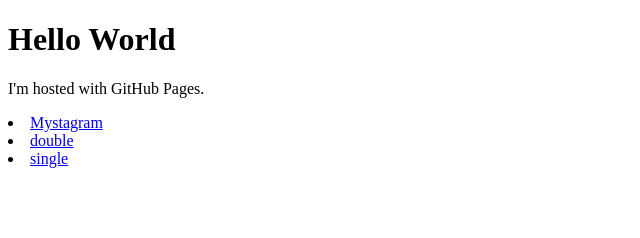
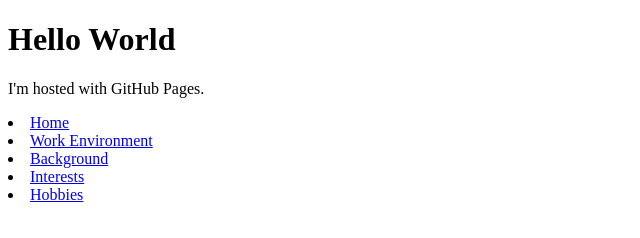
Before and after one commit to shahshan/shahshan.github.io, a plain HTML site: page Week2/index.html in a window 1280 px wide. Shown: the whole page, without its empty margins (0-640 px from the left). Drawn offline with Linux system fonts and the light colour scheme.

Commit message:
modified

```diff
--- a/Week2/index.html
+++ b/Week2/index.html
@@ -3,8 +3,10 @@
 <body>
 <h1>Hello World</h1>
 <p>I'm hosted with GitHub Pages.</p>
-<li><a href="Mystagram.html">Mystagram</a></li>
-<li><a href="double.html">double</a></li>
-<li><a href="single.html">single</a></li>
+	<li><a href="home.html">Home</a></li>
+    <li><a href="How I Work.html">Work Environment</a></li>
+	<li><a href="Background.html">Background</a></li>
+	<li><a href="Interests.html">Interests</a></li>
+	<li><a href="Hobbies.html">Hobbies</a></li>
 </body>
 </html>
```
